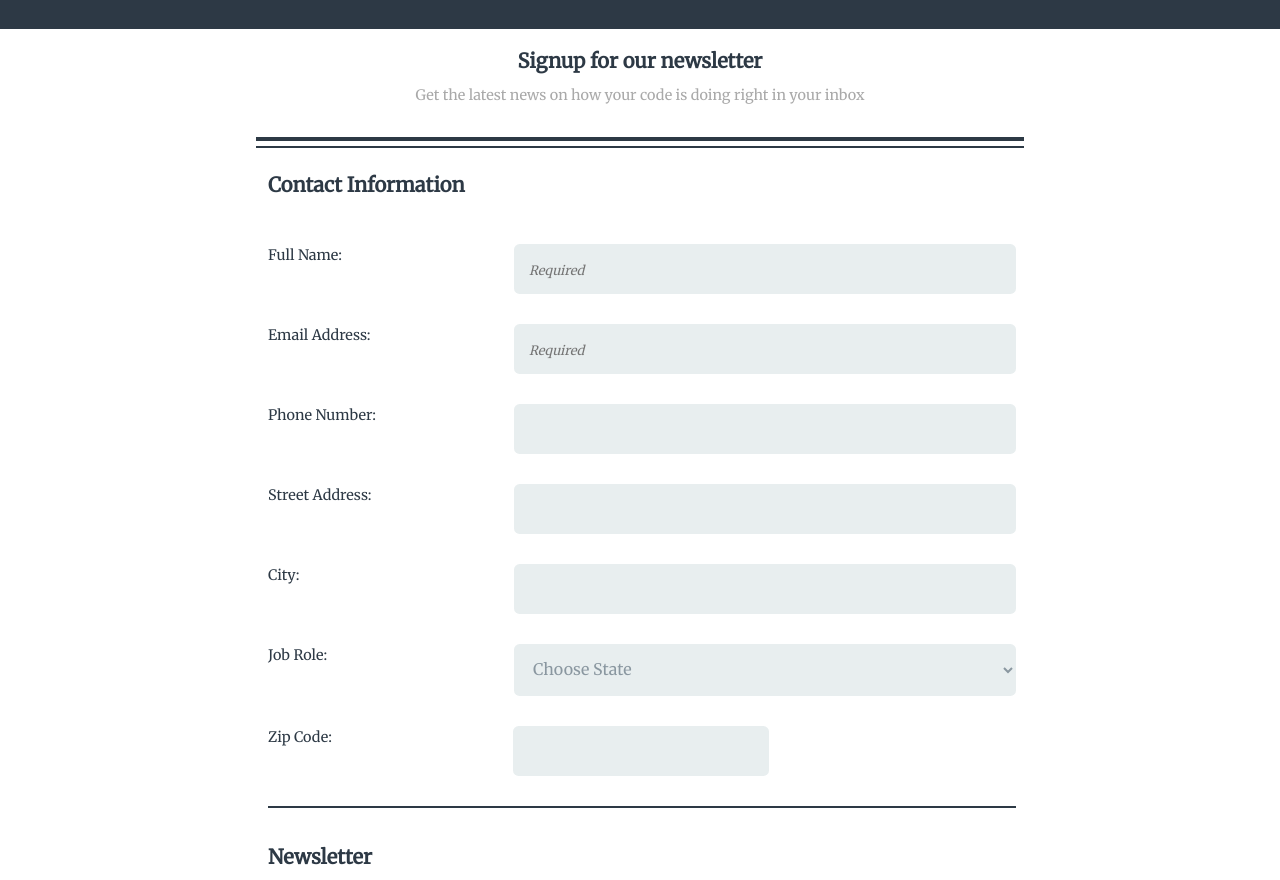
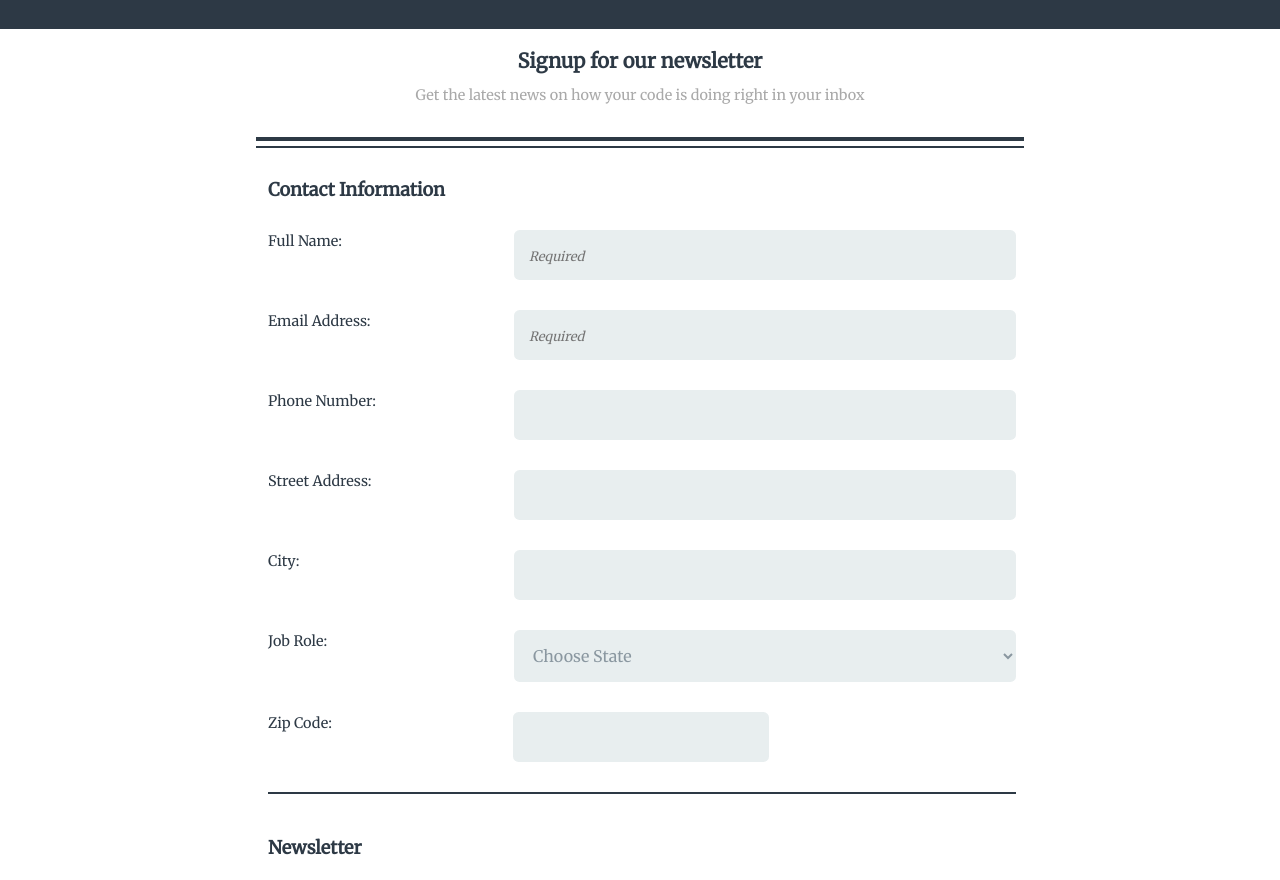
Before and after one commit to rukantabula/An-Online-Registration-Form, a plain HTML site: page index.html in a window 1280 px wide. Shown: the part 72-952 px from the top of the page. Drawn offline with Linux system fonts and the light colour scheme.

Commit message:
refactored

```diff
--- a/css/style.css
+++ b/css/style.css
@@ -59,8 +59,14 @@ label {
   padding-bottom: 10px;
 }
 
-h2 {
+h2,
+legend {
   font-size: 1.25em;
+}
+
+legend {
+  font-weight: bold;
+  padding: 20px 0;
 }
 
 button {
--- a/index.html
+++ b/index.html
@@ -29,17 +29,17 @@
         <form action="index.html" method="post" class="form_items">
 
           <fieldset>
-            <legend> <h2 class="contact">Contact Information</h2></legend>
+            <legend> <label class="contact">Contact Information</label></legend>
             <div class="flex-input">
               <label for="name" class="item-label">Full Name:</label>
               <input required type="text" name="full_name" id="name"
-                placeholder="Required"class="item-input">
+                placeholder="Required" class="item-input">
             </div>
 
             <div class="flex-input">
               <label for="email" class="item-label">Email Address:</label>
               <input required type="email" name="email_address" id="email"
-                placeholder="Required"class="item-input">
+                placeholder="Required" class="item-input">
             </div>
 
             <div class="flex-input">
@@ -61,7 +61,7 @@
 
             <div class="flex-input">
               <label for="job" class="item-label">Job Role:</label>
-              <select id="state" name="state" class="item-input">
+              <select id="job" name="state" class="item-input">
                 <option selected disabled>Choose State</option>
                 <option value="AL">Alabama</option>
                 <option value="AK">Alaska</option>
@@ -126,7 +126,7 @@
 
 
           <fieldset>
-            <legend> <h2 class="newsletter">Newsletter</h2></legend>
+            <legend> <label class="newsletter">Newsletter</label></legend>
             <label>Select the newsletters you would like to receive</label>
             <label class="light" for="html_news">
               <input type="checkbox" id="html_news" name="news" value="html_news">
```
